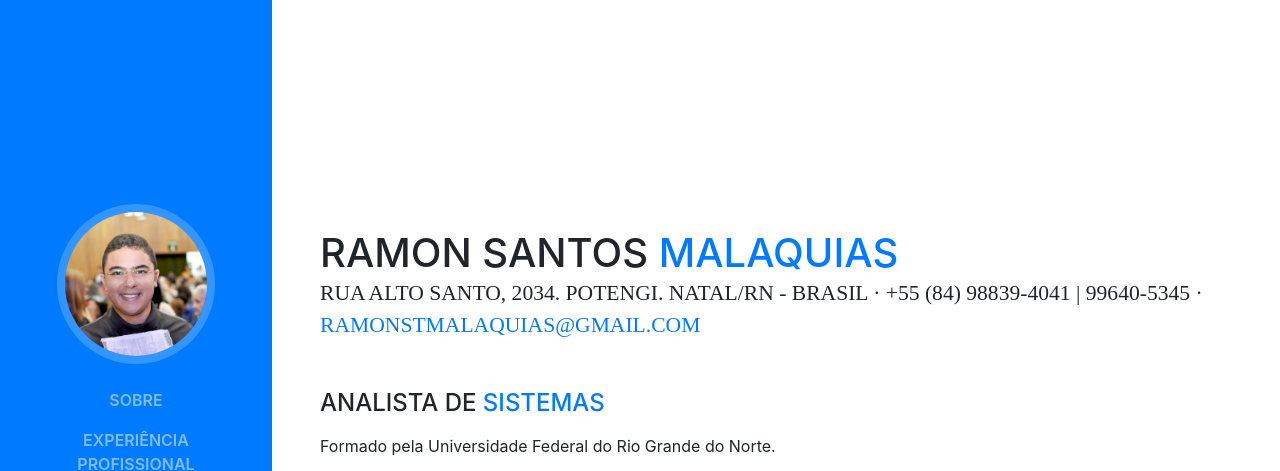
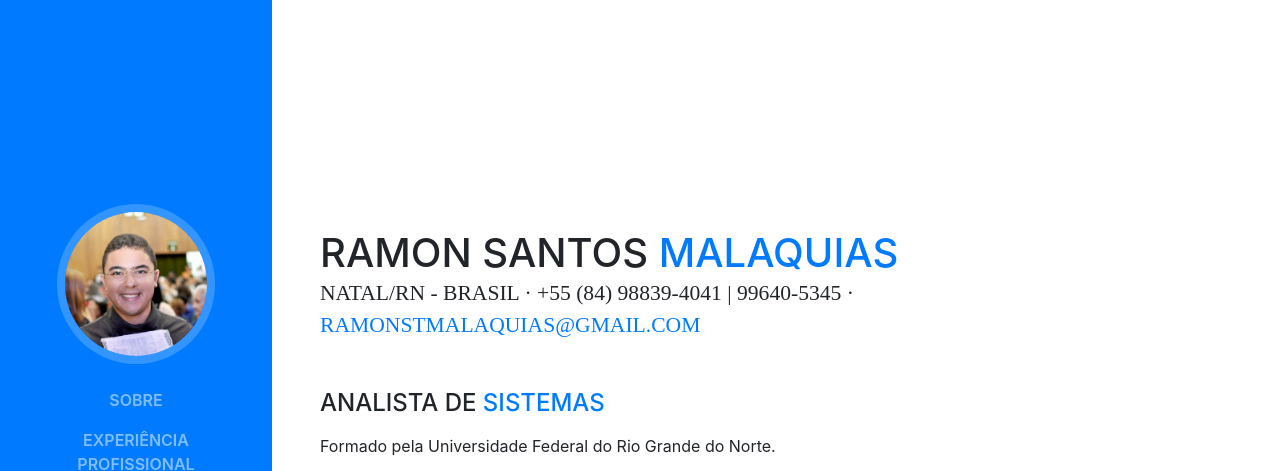
Before and after one commit to rsanttos/rsanttos.github.io, a website with bundled scripts: page index.html in a window 1280 px wide. Shown: the top 471 px of the page. Built offline with nearby package versions, Linux system fonts and the light colour scheme; a web font is replaced by a local one.

Commit message:
Ajuste no endereço

```diff
--- a/index.html
+++ b/index.html
@@ -66,7 +66,7 @@
             <span class="text-primary">Malaquias</span>
           </h1>
           <div class="subheading mb-5">
-              Rua Alto Santo, 2034. Potengi. Natal/RN - Brasil · +55 (84) 98839-4041 | 99640-5345 ·
+              Natal/RN - Brasil · +55 (84) 98839-4041 | 99640-5345 ·
               <a href="mailto:ramonstmalaquias@gmail.com">ramonstmalaquias@gmail.com</a>
           </div>
           <p class="mb-5">
```
